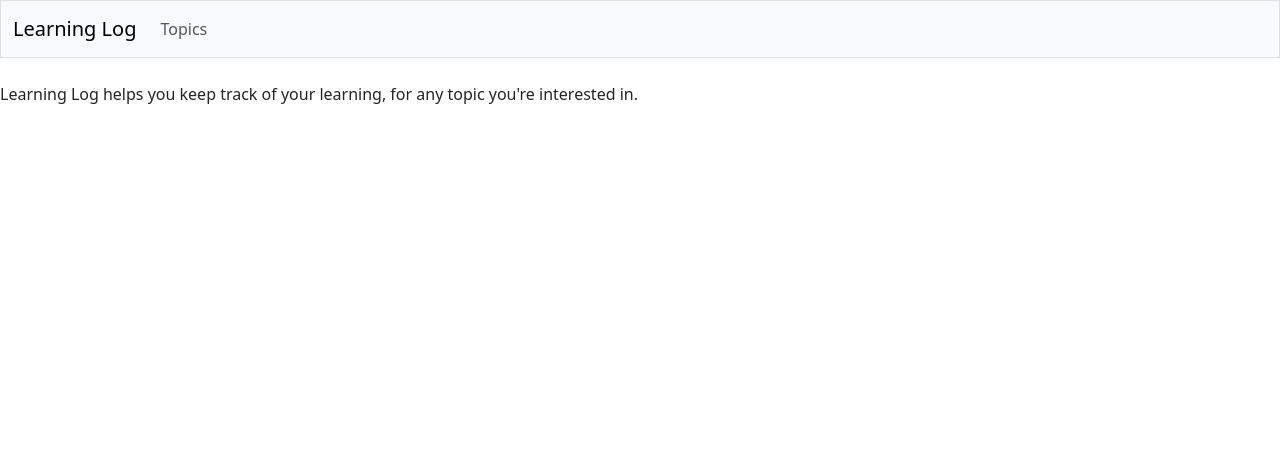
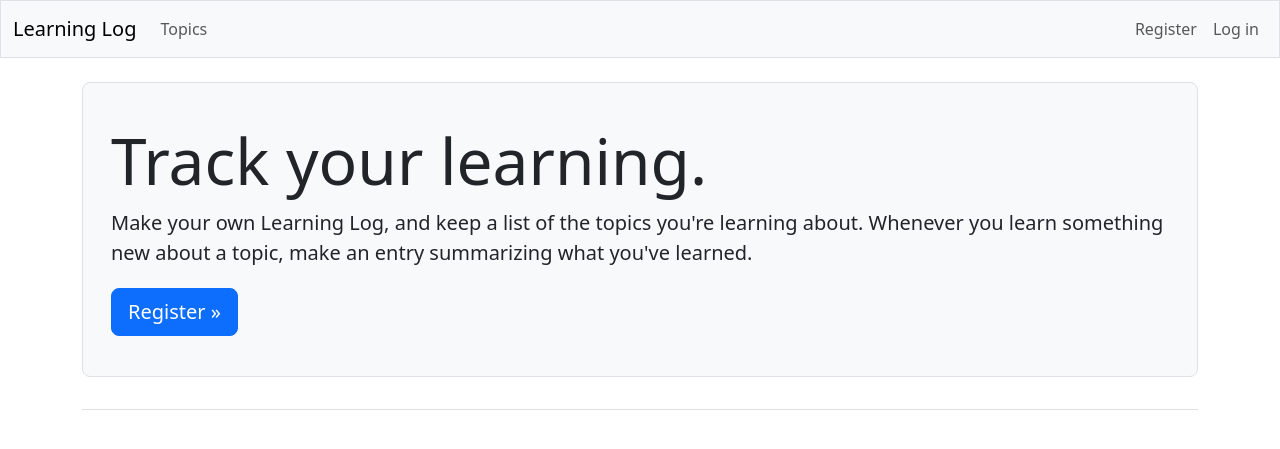
Before and after one commit to Binod-Bk/Django_Learning_Log_Project, a Django app: page / in a window 1280 px wide. Shown: the top 449 px of the page. Run offline with Django 5.2, Linux system fonts and the light colour scheme; some libraries are stand-ins or nearby versions.

Commit message:
Index Page Design

```diff
--- a/learning_logs/templates/learning_logs/base.html
+++ b/learning_logs/templates/learning_logs/base.html
@@ -28,11 +28,47 @@
             <a class="nav-link" href="{% url 'learning_logs:topics' %}">
               Topics</a></li>
         </ul> <!-- End of links on left side of navbar -->
+
+        <!-- Account-related links -->
+        <ul class="navbar-nav ms-auto mb-2 mb-md-0">
+
+          {% if user.is_authenticated %}
+            <li class="nav-item">
+              <span class="navbar-text me-2">Hello, {{ user.username }}.
+                </span></li>
+          {% else %}
+            <li class="nav-item">
+              <a class="nav-link" href="{% url 'accounts:register' %}">
+                  Register</a></li>
+            <li class="nav-item">
+              <a class="nav-link" href="{% url 'accounts:login' %}">
+                  Log in</a></li>
+          {% endif %}
+
+        </ul> <!-- End of account-related links -->
+
+        {% if user.is_authenticated %}
+          <form action="{% url 'accounts:logout' %}" method='post'>
+            {% csrf_token %}
+            <button name='submit' class='btn btn-outline-secondary btn-sm'>
+              Log out</button>
+          </form>
+        {% endif %}
+
       </div> <!-- Closes collapsible parts of navbar -->
 
     </div> <!-- Closes navbar's container -->
   </nav> <!-- End of navbar -->
 
-{% block content %}{% endblock content %}
+  <main class="container">
+    <div class="pb-2 mb-2 border-bottom">
+      {% block page_header %}{% endblock page_header %}
+    </div>
+
+    <div>
+      {% block content %}{% endblock content %}
+    </div>
+  </main>
+
 </body>
 </html>
--- a/learning_logs/templates/learning_logs/index.html
+++ b/learning_logs/templates/learning_logs/index.html
@@ -1,7 +1,16 @@
 {% extends 'learning_logs/base.html' %}
 
-{% block content %}
+{% block page_header %}
+  <div class="p-3 mb-4 bg-light border rounded-3">
+    <div class="container-fluid py-4">
+      <h1 class="display-3">Track your learning.</h1>
 
-<p>Learning Log helps you keep track of your learning, for any topic you're interested in.</p>
+      <p class="lead">Make your own Learning Log, and keep a list of the
+      topics you're learning about. Whenever you learn something new
+      about a topic, make an entry summarizing what you've learned.</p>
 
-{% endblock content %}
+      <a class="btn btn-primary btn-lg mt-1"
+          href="{% url 'accounts:register' %}">Register &raquo;</a>
+    </div>
+  </div>
+{% endblock page_header %}
```
Also changed, not shown: db.sqlite3.
